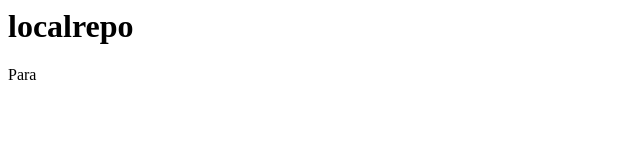
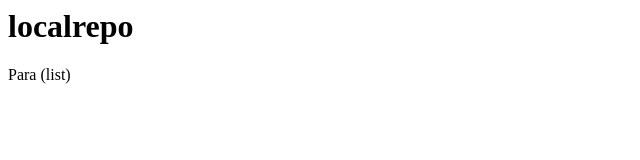
Before and after one commit to vedanttiwari07/localrepo, a plain HTML site: page index.html in a window 1280 px wide. Shown: the full height of the page, 0-640 px from the left. Drawn offline with Linux system fonts and the light colour scheme.

```diff
--- a/index.html
+++ b/index.html
@@ -1,2 +1,2 @@
 <h1>localrepo</h1>
-<p>Para</p>  <!-- This is the feature1-->
+<p>Para (list)</p>  <!-- This is the feature1-->
```
